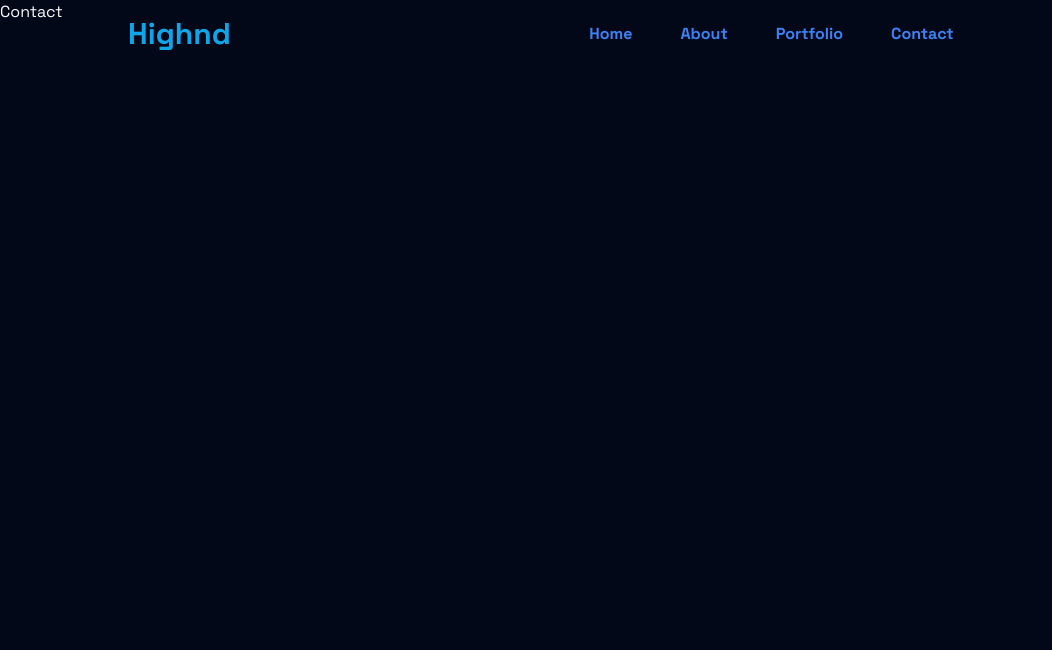
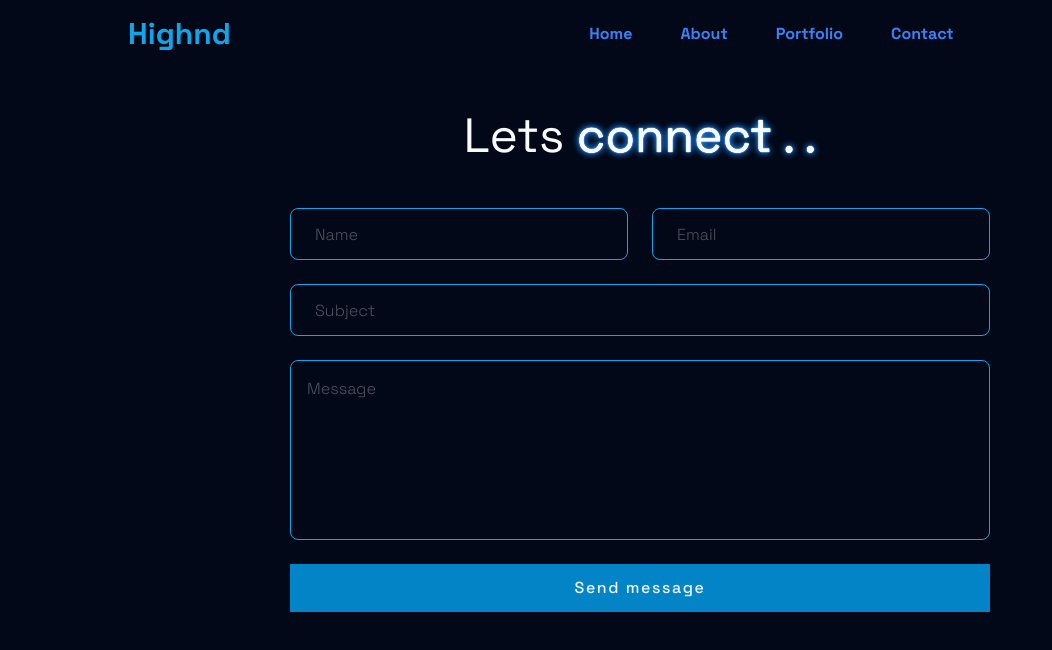
Before and after one commit to highnd/portfolio-mahdi-fallah, a Next.js app: page /contact in a window 1280 px wide. Shown: the top 650 px of the page, without its empty margins (0-1052 px from the left). Built offline with nearby package versions, Linux system fonts and the light colour scheme.

Commit message:
3 page completed

```diff
--- a/src/app/contact/page.tsx
+++ b/src/app/contact/page.tsx
@@ -1,7 +1,122 @@
-import React from "react";
+"use client";
+// icons
+import { BsArrowRight } from "react-icons/bs";
+import { motion } from "framer-motion";
+
+// variants
+import { fadeIn } from "@/utils/motion";
+
+import { useState } from "react";
+import { DrawOutlineButton } from "@/components/CustomBtn";
 
 const Contact = () => {
-  return <div>Contact</div>;
+  const [message, setMessage] = useState({
+    name: "",
+    email: "",
+    subject: "",
+    message: "",
+  });
+
+  const [loading, setLoading] = useState(false);
+
+  const inputStyle =
+    "w-full h-[52px] rounded-lg pl-6 capitalize bg-transparent focus:bg-white/5 outline-none focus:ring-1 focus:ring-green-500 border border-sky-500 placeholder:text-white/30 placeholder:font-light";
+
+  // const handleSubmit = async (e: React.FormEvent<HTMLFormElement>) => {
+  //   e.preventDefault();
+  //   try {
+  //     setLoading(true);
+  //     sendMessage(message).then(({ message, user }) => {
+  //       alert({ message, user });
+  //       setMessage({
+  //         name: "",
+  //         email: "",
+  //         subject: "",
+  //         message: "",
+  //       });
+  //     });
+  //   } catch (error: any) {
+  //     // toast.error("error.message");
+  //     console.log(error.message);
+  //   } finally {
+  //     setLoading(false);
+  //   }
+  // };
+  return (
+    <>
+      <div className=" w-full h-full flex items-center justify-center relative z-50 text-center xl:text-left  pt-24 px-4 ">
+        {/* text and form */}
+        <div className="flex flex-col w-full max-w-[700px]  ">
+          {/* text */}
+          <motion.h2
+            variants={fadeIn("up", "spring", 0.2, 0.3)}
+            initial="hidden"
+            animate="show"
+            exit={"hidden"}
+            className="lg:text-5xl text-2xl text-center lg:mb-12 my-4  "
+          >
+            Lets <span className="text-animated-glow">connect . .</span>
+          </motion.h2>
+          <motion.form
+            variants={fadeIn("up", "spring", 0.4, 0.3)}
+            initial="hidden"
+            animate="show"
+            exit={"hidden"}
+            // onSubmit={handleSubmit}
+            className="flex-1 flex flex-col lg:gap-6 gap-3 w-full mx-auto"
+          >
+            {/* group */}
+            <div className="md:flex gap-x-6 w-full">
+              <input
+                type="text"
+                placeholder="name"
+                className={inputStyle + " md:mb-0 mb-3"}
+                value={message.name}
+                onChange={(e) =>
+                  setMessage({ ...message, name: e.target.value })
+                }
+              />
+              <input
+                type="email"
+                placeholder="email"
+                className={inputStyle}
+                value={message.email}
+                onChange={(e) =>
+                  setMessage({ ...message, email: e.target.value })
+                }
+              />
+            </div>
+            <input
+              type="text"
+              placeholder="subject"
+              className={inputStyle}
+              value={message.subject}
+              onChange={(e) =>
+                setMessage({ ...message, subject: e.target.value })
+              }
+            />
+            <textarea
+              placeholder="message"
+              className=" w-full h-[180px] p-4  rounded-lg resize-none  capitalize bg-transparent focus:bg-white/5 outline-none focus:ring-1
+             focus:ring-green-500 border border-sky-500 placeholder:text-white/30 placeholder:font-light"
+              value={message.message}
+              onChange={(e) =>
+                setMessage({ ...message, message: e.target.value })
+              }
+            ></textarea>
+
+            <DrawOutlineButton
+              type="submit"
+              background="bg-sky-600"
+              color="bg-sky-500"
+            >
+              Send message
+            </DrawOutlineButton>
+          </motion.form>
+        </div>
+      </div>
+    </>
+  );
 };
 
 export default Contact;
--- a/src/app/globals.css
+++ b/src/app/globals.css
@@ -74,3 +74,48 @@
     @apply bg-background text-foreground;
   }
 }
+
+.text-glow {
+  text-shadow: 0 0 5px #fff, 0 0 10px #fff, 0 0 15px #fff, 0 0 20px #228dff,
+    0 0 35px #228dff, 0 0 40px #228dff;
+}
+
+@keyframes glow {
+  0% {
+    text-shadow: 0 0 0px #fff, 0 0 0px #fff, 0 0 0px #fff, 0 0 0px #228dff,
+      0 0 5px #228dff, 0 0 5px #228dff;
+  }
+
+  50% {
+    text-shadow: 0 0 5px #fff, 0 0 10px #fff, 0 0 15px #fff, 0 0 20px #228dff,
+      0 0 35px #228dff, 0 0 40px #228dff;
+  }
+  100% {
+    text-shadow: 0 0 0px #fff, 0 0 0px #fff, 0 0 0px #fff, 0 0 0px #228dff,
+      0 0 5px #228dff, 0 0 5px #228dff;
+  }
+}
+
+.text-animated-glow {
+  animation: glow 3s infinite; /* Adjust the duration as needed */
+}
+
+@keyframes box-glow {
+  0% {
+    box-shadow: 0 0 0px #fff, 0 0 0px #fff, 0 0 0px #fff, 0 0 0px #228dff,
+      0 0 5px #228dff, 0 0 5px #228dff;
+  }
+
+  50% {
+    box-shadow: 0 0 5px #fff, 0 0 10px #fff, 0 0 15px #fff, 0 0 20px #228dff,
+      0 0 35px #228dff, 0 0 40px #228dff;
+  }
+  100% {
+    box-shadow: 0 0 0px #fff, 0 0 0px #fff, 0 0 0px #fff, 0 0 0px #228dff,
+      0 0 5px #228dff, 0 0 5px #228dff;
+  }
+}
+
+.box-animated-glow {
+  animation: box-glow 3s infinite; /* Adjust the duration as needed */
+}
--- a/src/app/page.tsx
+++ b/src/app/page.tsx
@@ -54,7 +54,7 @@ export default function Home() {
             <h1 className="text-4xl md:text-5xl font-bold  text-[#c5e8f3]">
               Crafting Digital Experiences, Designing Tomorrow
             </h1>
-            <p className="my-1 text-4xl md:text-5xl font-bold  text-[#c5e8f3]">
+            <p className="lg:my-0 my-1 text-4xl md:text-5xl font-bold  text-[#c5e8f3] flex items-center ">
               𓆝 𓆟 𓆞 𓆝 𓆟
             </p>
             <ContactIconsList />
--- a/src/components/3DPin.tsx
+++ b/src/components/3DPin.tsx
@@ -2,6 +2,7 @@
 import React, { useState } from "react";
 import { motion } from "framer-motion";
 import { cn } from "@/lib/utils";
+import Link from "next/link";
 
 export const PinContainer = ({
   children,
@@ -65,6 +66,7 @@ export const PinPerspective = ({
   href?: string;
 }) => {
   return (
+    <Link href={"/about"}>
       <motion.div className="pointer-events-none  w-96 h-80 flex items-center justify-center opacity-0 group-hover/pin:opacity-100 z-[60] transition duration-500">
         <div className=" w-full h-full -mt-7 flex-none  inset-0">
           <div className="absolute top-0 inset-x-0  flex justify-center">
@@ -160,5 +162,6 @@ export const PinPerspective = ({
           </>
         </div>
       </motion.div>
+    </Link>
   );
 };
--- a/src/components/CustomBtn.tsx
+++ b/src/components/CustomBtn.tsx
@@ -54,6 +54,7 @@ export const DrawOutlineButton = ({
   children,
   color,
   background,
+  glow,
   ...rest
 }: any) => {
   return (
@@ -62,7 +63,9 @@ export const DrawOutlineButton = ({
       className={`group relative px-4 py-3 font-medium text-slate-100 transition-colors
         duration-[300ms] ${background} hover:bg-transparent hover:text-white`}
     >
-      <span className="tracking-widest text-glow">{children}</span>
+      <span className={`tracking-widest ${glow && "text-glow"}`}>
+        {children}
+      </span>
 
       {/* TOP */}
       <span
--- a/src/data/data.ts
+++ b/src/data/data.ts
@@ -66,4 +66,16 @@ export const skills = [
     id: 15,
     name: "Figma",
   },
+  {
+    id: 16,
+    name: "Material Ui",
+  },
+  {
+    id: 17,
+    name: "ShadCn ",
+  },
+  {
+    id: 18,
+    name: "Aceternity Ui",
+  },
 ];
```
Also changed, not shown: src/app/about/page.tsx (+28 -33 lines). Lines whose indentation alone changed are shown as unchanged.
